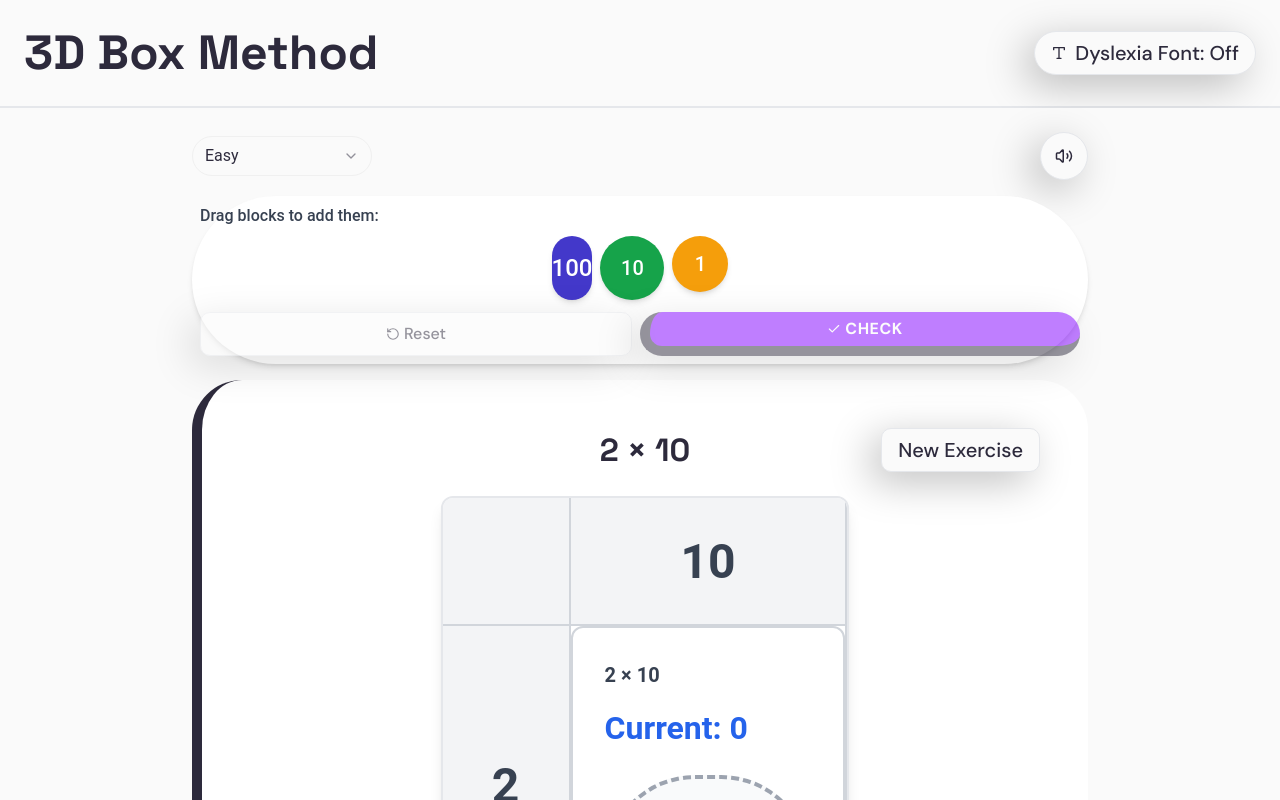
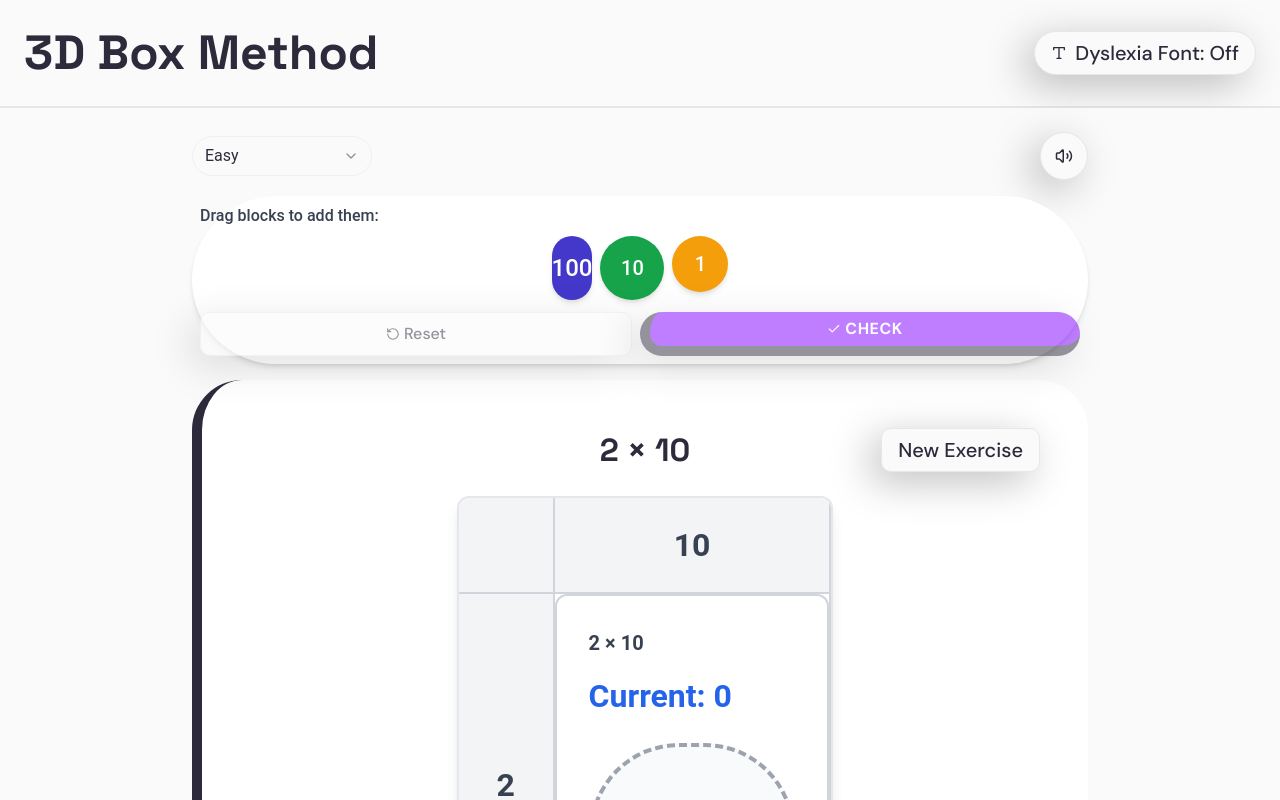
Before and after one commit to fredbjornbak/multiplication-2x2digits, a React (Vite) app: page /box in a window 1280 px wide. Built offline with nearby package versions, Linux system fonts and the light colour scheme.

Commit message:
Adjust grid and block sizes

```diff
--- a/src/components/MultiplicationGrid.tsx
+++ b/src/components/MultiplicationGrid.tsx
@@ -59,9 +59,9 @@ const MultiplicationGrid: React.FC<MultiplicationGridProps> = ({
     <div className={cn("relative bg-white rounded-xl shadow-lg overflow-hidden max-w-6xl mx-auto border-2 border-gray-200", className)}>
       {/* Top row with factor2 digits */}
       <div className="flex">
-        <div className="w-32 h-32 flex items-center justify-center bg-gray-100 border-b-2 border-r-2 border-gray-300"></div> {/* Empty top-left corner */}
+        <div className="w-24 h-24 flex items-center justify-center bg-gray-100 border-b-2 border-r-2 border-gray-300"></div> {/* Empty top-left corner */}
         {factor2Digits.map((digit, index) => (
-          <div key={`top-${index}`} className="flex-1 flex items-center justify-center h-32 font-bold text-4xl text-gray-700 bg-gray-100 border-b-2 border-r-2 border-gray-300">
+          <div key={`top-${index}`} className="flex-1 flex items-center justify-center h-24 font-bold text-2xl text-gray-700 bg-gray-100 border-b-2 border-r-2 border-gray-300">
             {digit}
           </div>
         ))}
@@ -71,7 +71,7 @@ const MultiplicationGrid: React.FC<MultiplicationGridProps> = ({
       {factor1Digits.map((digit1, rowIndex) => (
         <div key={`row-${rowIndex}`} className="flex">
           {/* Left column with factor1 digits */}
-          <div className="w-32 flex items-center justify-center font-bold text-4xl text-gray-700 bg-gray-100 border-b-2 border-r-2 border-gray-300">
+          <div className="w-24 flex items-center justify-center font-bold text-2xl text-gray-700 bg-gray-100 border-b-2 border-r-2 border-gray-300">
             {digit1}
           </div>
 
@@ -83,7 +83,7 @@ const MultiplicationGrid: React.FC<MultiplicationGridProps> = ({
             const product = digit1 * digit2;
 
             return (
-              <div key={`cell-${rowIndex}-${colIndex}`} className="flex-1 h-80 border-b-2 border-r-2 border-gray-300">
+              <div key={`cell-${rowIndex}-${colIndex}`} className="flex-1 h-96 border-b-2 border-r-2 border-gray-300">
                 <GridCell
                   row={rowIndex}
                   col={colIndex}
```
